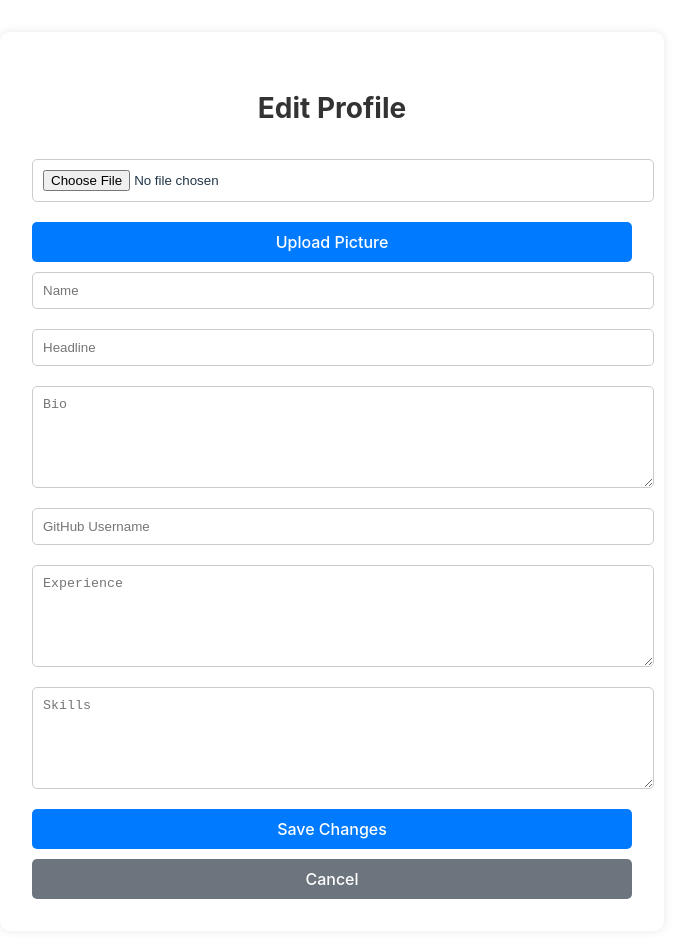
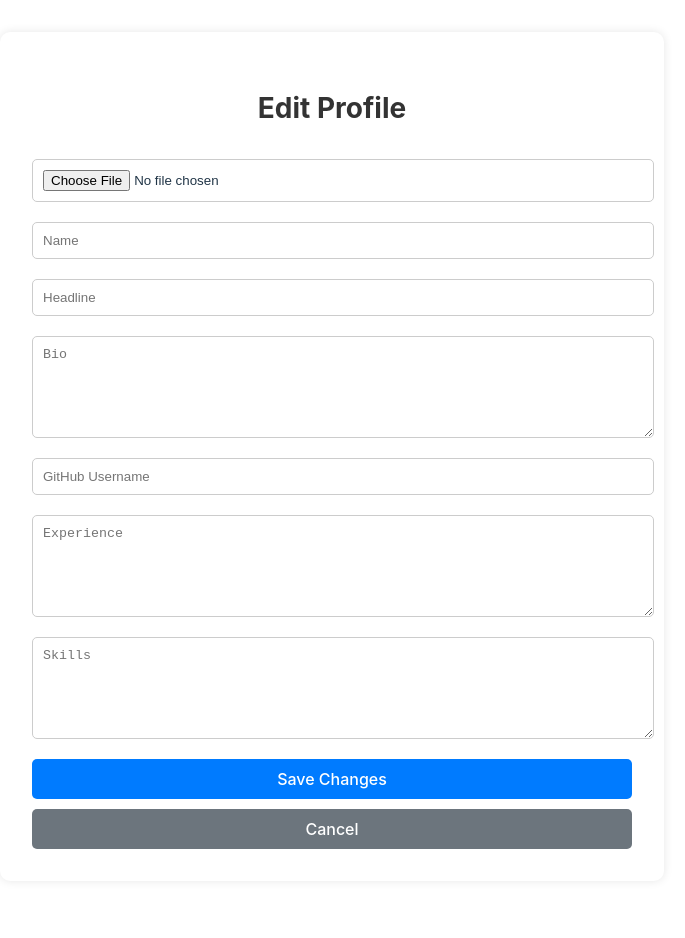
Before and after one commit to ejmaller7/Dev.connect, a React (Vite) app in the folder client/: page /edit-profile in a window 1280 px wide. Shown: the top 938 px of the page, without its empty margins (308-993 px from the left). After the commit the page ends 913 px from the top, so only its background shows below. Built offline with nearby package versions, Linux system fonts and the light colour scheme.

Commit message:
Reconfiguring EditProfile.jsx so it all falls under the handleSubmit function and so there is only one save button to save the profile picture & the rest of the profile

```diff
--- a/client/src/pages/EditProfile.jsx
+++ b/client/src/pages/EditProfile.jsx
@@ -27,36 +27,41 @@ const EditProfile = () => {
     setImage(e.target.files[0]);
   };
 
-  const handleUpload = async () => {
-    if (!image) return;
+  const handleSubmit = async (e) => {
+    e.preventDefault();
+    setMessage('');
 
-    const formData = new FormData();
-    formData.append("image", image);
-    formData.append("userId", user._id);
+    // Keep existing image if no new one is selected
+    let uploadedImageUrl = user.profilePicture;
 
     const uploadProfilePicture = import.meta.env.VITE_APP_ENV === 'production'
       ? 'https://dev-connect-invw.onrender.com/api/user/upload-profile-picture'
       : 'http://localhost:5000/api/user/upload-profile-picture';
 
+    const editProfileURL = import.meta.env.VITE_APP_ENV === 'production'
+            ? 'https://dev-connect-invw.onrender.com/api/user/update-profile'
+            : 'http://localhost:5000/api/user/update-profile';
+
     try {
-      const res = await fetch(uploadProfilePicture, {
+      if (image) {
+        const imageData = new FormData();
+        imageData.append("image", image);
+        imageData.append("userId", user._id);
+
+        const uploadResponse = await fetch(uploadProfilePicture, {
             method: "POST",
-        body: formData,
+            body: imageData,
         });
 
-      const data = await res.json();
+        const uploadData = await uploadResponse.json();
 
-      if (data.profilePicture) {
-        setUser({ ...user, profilePicture: data.profilePicture });
-        localStorage.setItem("user", JSON.stringify({ ...user, profilePicture: data.profilePicture }));
+        if (uploadResponse.ok) {
+            uploadedImageUrl = uploadData.profilePicture; // Update profile pic URL
+        } else {
+            setMessage("Image upload failed.");
+            return;
         }
-    } catch (error) {
-        console.error("Upload failed", error);
     }
-  };
-
-  const handleSubmit = async (e) => {
-    e.preventDefault();
 
     const formDataToSend = {
       userId: user._id,
@@ -68,42 +73,28 @@ const EditProfile = () => {
       skills: formData.skills,
     };
 
-    const editProfileURL = import.meta.env.VITE_APP_ENV === 'production'
-            ? 'https://dev-connect-invw.onrender.com/api/user/update-profile'
-            : 'http://localhost:5000/api/user/update-profile';
-
-    console.log("Sending Update Data:", formDataToSend); // Debugging
-
-    try {
     const response = await fetch(editProfileURL, {
       method: "PUT",
       headers: {
         "Content-Type": "application/json",
         Authorization: `Bearer ${localStorage.getItem("jwtToken")}`,
       },
-        body: JSON.stringify({ userId: user._id, ...formData }),
+      body: JSON.stringify(formDataToSend),
     });
 
     const data = await response.json();
-      console.log("Server Response:", data); // Debugging
 
-      if (!response.ok) {
-        setMessage(data.message || "Error updating profile.");
-        return;
-      }
-
-      if (data.user && data.user.username) {
+    if (response.ok) {
       setUser(data.user);
-        localStorage.setItem("user", JSON.stringify(data.user)); // Update localStorage
-        setMessage("Profile updated successfully!");
-        setTimeout(() => navigate("/profile"), 1500);
-
+      localStorage.setItem("user", JSON.stringify(data.user));
+      setMessage('Profile updated successfully!');
+      setTimeout(() => navigate('/profile'), 1500);
     } else {
-        setMessage("Error: Missing username in response.");
+      setMessage('Error updating profile');
     }
     } catch (error) {
-        console.error("Update error:", error);
-        setMessage("Something went wrong, please try again.");
+      console.error('Update error:', error);
+      setMessage('Something went wrong, please try again.');
     }
   };
 
@@ -113,7 +104,6 @@ const EditProfile = () => {
       <form onSubmit={handleSubmit} className="edit-profile-form" encType="multipart/form-data">
         {/* Profile Picture Upload */}
         <input type="file" onChange={handleFileChange} />
-        <button type="button" onClick={handleUpload}>Upload Picture</button>
 
         {/* Everything else in profile */}
         <input type="text" name="name" value={formData.name} onChange={handleChange} placeholder="Name" required />
@@ -122,6 +112,7 @@ const EditProfile = () => {
         <input type="text" name="githubUsername" value={formData.githubUsername} onChange={handleChange} placeholder="GitHub Username" />
         <textarea name="experience" value={formData.experience} onChange={handleChange} placeholder="Experience"></textarea>
         <textarea name="skills" value={formData.skills} onChange={handleChange} placeholder="Skills"></textarea>
+
         {message && <p className="message">{message}</p>}
 
         <button type="submit">Save Changes</button>
```
Lines whose indentation alone changed are shown as unchanged.
